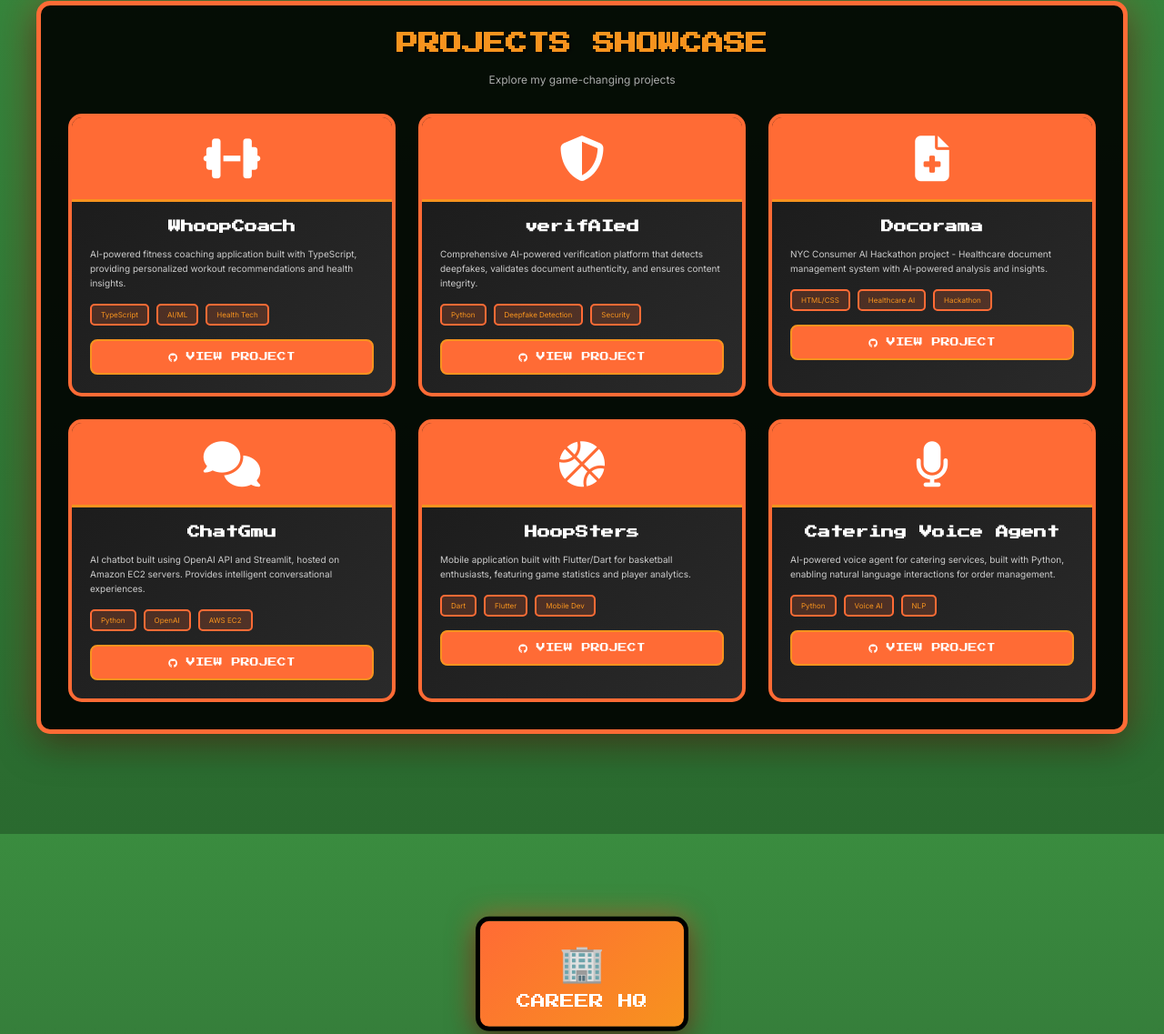
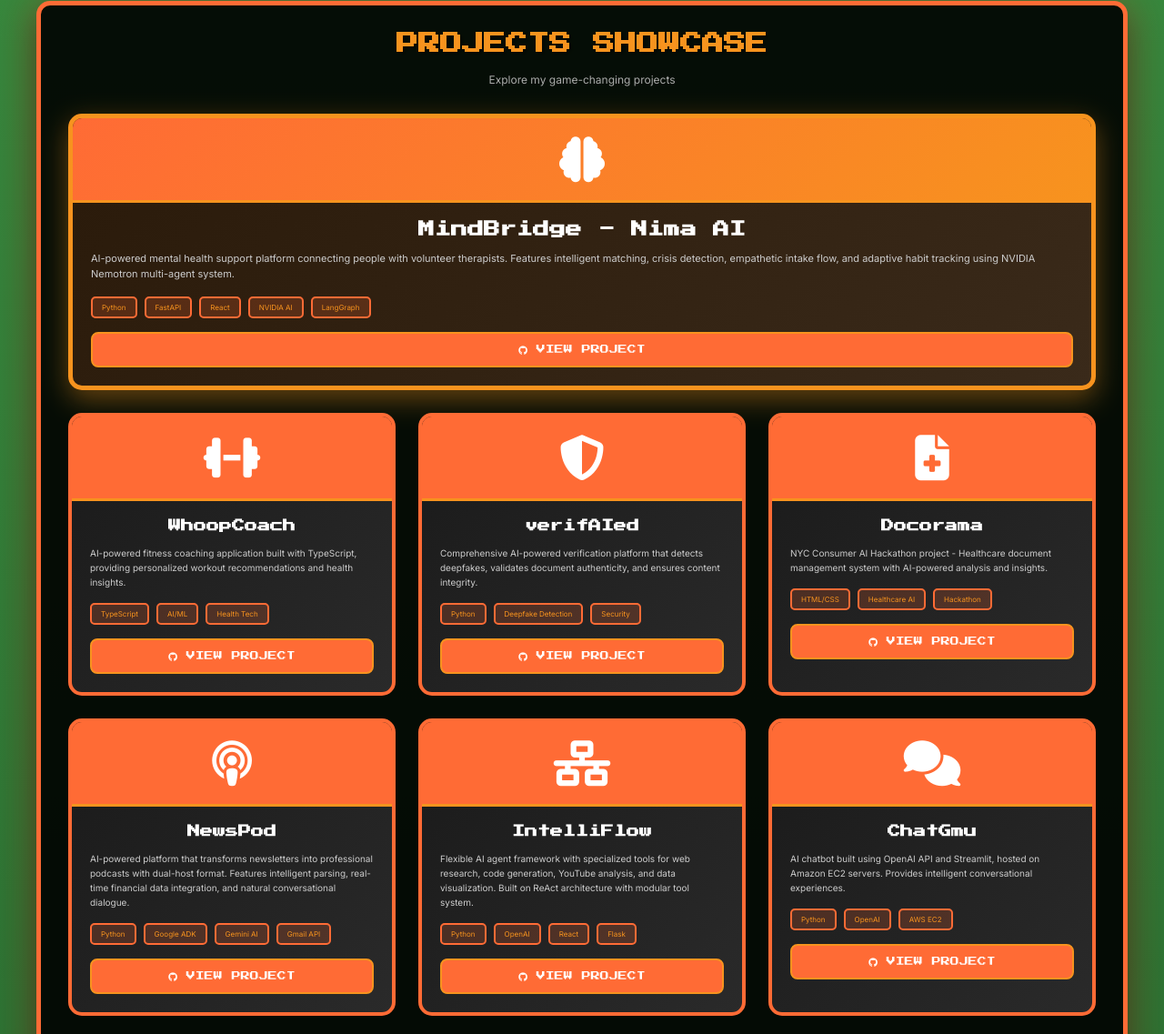
Before and after one commit to SAMK-online/Portfolio, a website: page index.html in a window 1280 px wide. Shown: the part 1239-2376 px from the top of the page at 91% size. Drawn offline with Linux system fonts and the light colour scheme.

Commit message:
Add MindBridge, NewsPod, and IntelliFlow projects to portfolio
Added three major projects:
- MindBridge: AI-powered mental health platform (featured)
- NewsPod: Newsletter-to-podcast AI transformation
- IntelliFlow: Flexible AI agent framework

Enhanced featured project styling with gradient borders and larger display.

```diff
--- a/index.html
+++ b/index.html
@@ -129,6 +129,26 @@
                     <h2 class="location-title">Projects Showcase</h2>
                     <p class="location-subtitle">Explore my game-changing projects</p>
                     <div class="projects-grid">
+                        <div class="project-card featured">
+                            <div class="project-header">
+                                <i class="fas fa-brain project-icon"></i>
+                            </div>
+                            <div class="project-body">
+                                <h3 class="project-title">MindBridge - Nima AI</h3>
+                                <p class="project-desc">AI-powered mental health support platform connecting people with volunteer therapists. Features intelligent matching, crisis detection, empathetic intake flow, and adaptive habit tracking using NVIDIA Nemotron multi-agent system.</p>
+                                <div class="project-tags">
+                                    <span class="tag">Python</span>
+                                    <span class="tag">FastAPI</span>
+                                    <span class="tag">React</span>
+                                    <span class="tag">NVIDIA AI</span>
+                                    <span class="tag">LangGraph</span>
+                                </div>
+                                <a href="https://github.com/SAMK-online/MindBridge" target="_blank" class="project-link">
+                                    <i class="fab fa-github"></i> VIEW PROJECT
+                                </a>
+                            </div>
+                        </div>
+
                         <div class="project-card">
                             <div class="project-header">
                                 <i class="fas fa-dumbbell project-icon"></i>
@@ -178,6 +198,44 @@
                                     <span class="tag">Hackathon</span>
                                 </div>
                                 <a href="https://github.com/samk-online/Docorama" target="_blank" class="project-link">
+                                    <i class="fab fa-github"></i> VIEW PROJECT
+                                </a>
+                            </div>
+                        </div>
+
+                        <div class="project-card">
+                            <div class="project-header">
+                                <i class="fas fa-podcast project-icon"></i>
+                            </div>
+                            <div class="project-body">
+                                <h3 class="project-title">NewsPod</h3>
+                                <p class="project-desc">AI-powered platform that transforms newsletters into professional podcasts with dual-host format. Features intelligent parsing, real-time financial data integration, and natural conversational dialogue.</p>
+                                <div class="project-tags">
+                                    <span class="tag">Python</span>
+                                    <span class="tag">Google ADK</span>
+                                    <span class="tag">Gemini AI</span>
+                                    <span class="tag">Gmail API</span>
+                                </div>
+                                <a href="https://github.com/SAMK-online/NewsPod" target="_blank" class="project-link">
+                                    <i class="fab fa-github"></i> VIEW PROJECT
+                                </a>
+                            </div>
+                        </div>
+
+                        <div class="project-card">
+                            <div class="project-header">
+                                <i class="fas fa-network-wired project-icon"></i>
+                            </div>
+                            <div class="project-body">
+                                <h3 class="project-title">IntelliFlow</h3>
+                                <p class="project-desc">Flexible AI agent framework with specialized tools for web research, code generation, YouTube analysis, and data visualization. Built on ReAct architecture with modular tool system.</p>
+                                <div class="project-tags">
+                                    <span class="tag">Python</span>
+                                    <span class="tag">OpenAI</span>
+                                    <span class="tag">React</span>
+                                    <span class="tag">Flask</span>
+                                </div>
+                                <a href="https://github.com/SAMK-online/IntelliFlow" target="_blank" class="project-link">
                                     <i class="fab fa-github"></i> VIEW PROJECT
                                 </a>
                             </div>
--- a/styles.css
+++ b/styles.css
@@ -566,6 +566,29 @@ body {
     box-shadow: 0 15px 40px rgba(255, 107, 53, 0.6);
 }
 
+.project-card.featured {
+    grid-column: 1 / -1;
+    border: 5px solid #f7931e;
+    box-shadow: 0 10px 30px rgba(247, 147, 30, 0.4);
+    background: linear-gradient(135deg, #2a1a0a, #3a2a1a);
+}
+
+.project-card.featured:hover {
+    box-shadow: 0 20px 50px rgba(247, 147, 30, 0.7);
+}
+
+.project-card.featured .project-header {
+    background: linear-gradient(135deg, var(--game-primary), var(--game-secondary));
+}
+
+.project-card.featured .project-title {
+    font-size: 18px;
+}
+
+.project-card.featured .project-desc {
+    font-size: 11px;
+}
+
 .project-header {
     background: var(--game-primary);
     padding: 20px;
```
